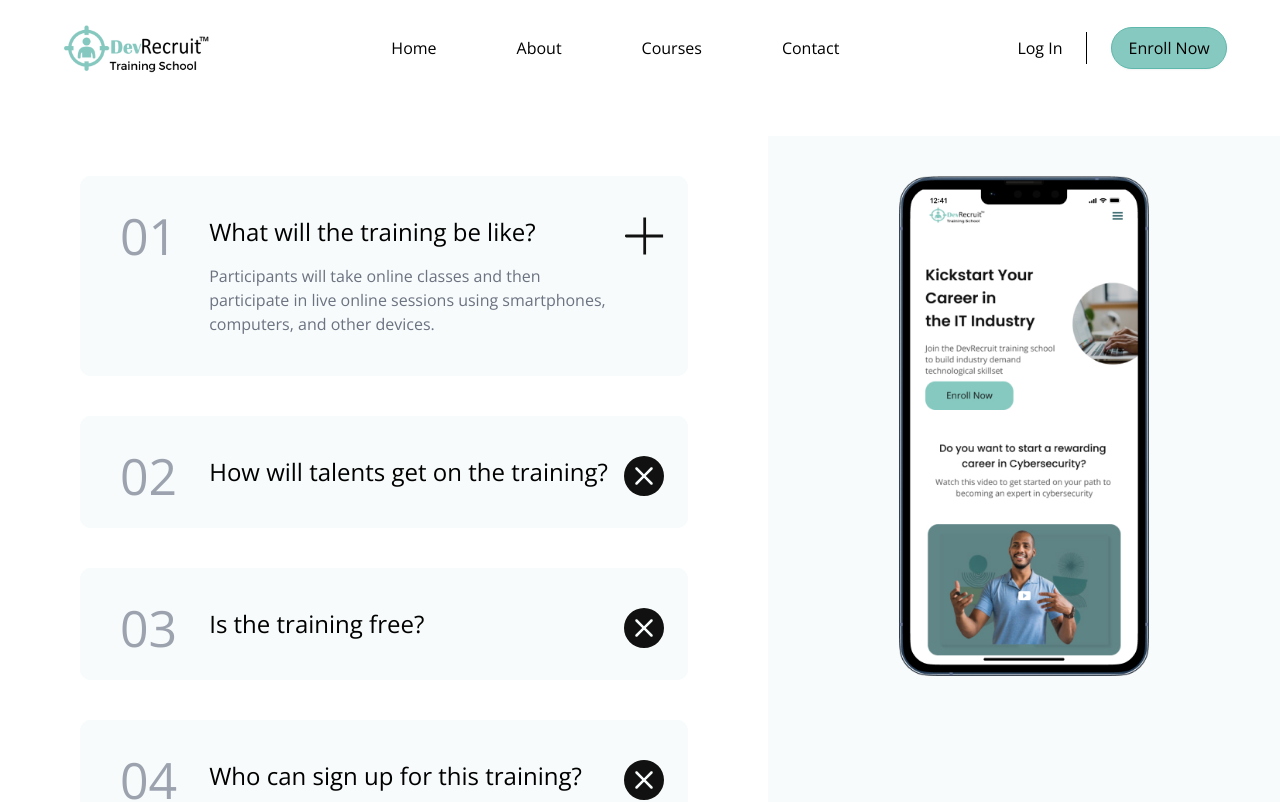
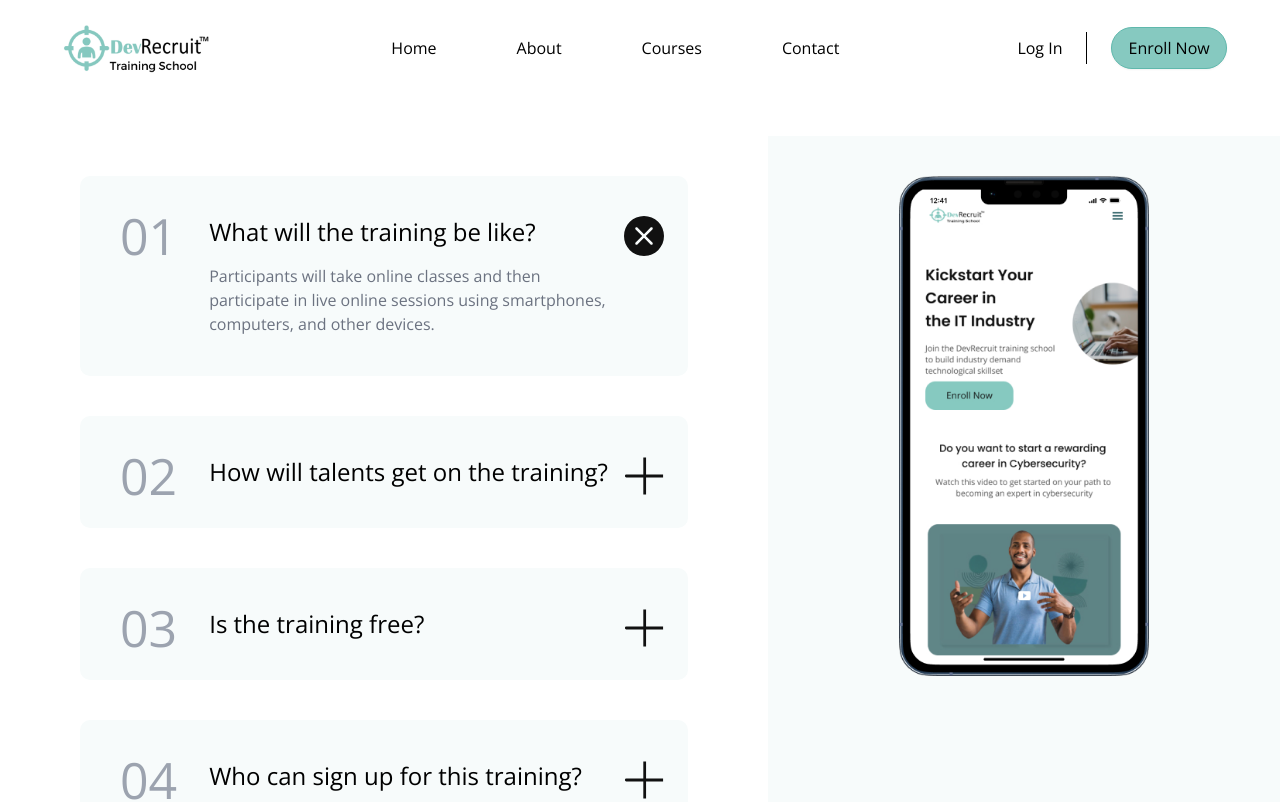
Before and after one commit to frankdev0/devrecruit-school, a Next.js app: page /faq in a window 1280 px wide. Shown: the top 802 px of the page. Built offline with nearby package versions, Linux system fonts and the light colour scheme.

Commit message:
ternary update

```diff
--- a/src/components/cards/Faq.tsx
+++ b/src/components/cards/Faq.tsx
@@ -18,7 +18,7 @@ export default function FaqCard({ id, title, body, isOpen }: Props) {
 
     useEffect(() => {
         //* Make sure that the first faq is open by default */
-        if (id === '1') setOpen(true)
+        id === '1' && setOpen(true)
     }, [id])
 
 
@@ -33,7 +33,7 @@ export default function FaqCard({ id, title, body, isOpen }: Props) {
 
             <div className='absolute right-0 mr-6'>
                 {
-                    !open
+                    open
                         ? <Close onClick={toggleFaq} className='w-10 h-10 cursor-pointer' />
                         : <Add onClick={toggleFaq} className='w-10 h-10 cursor-pointer' />
                 }
```
